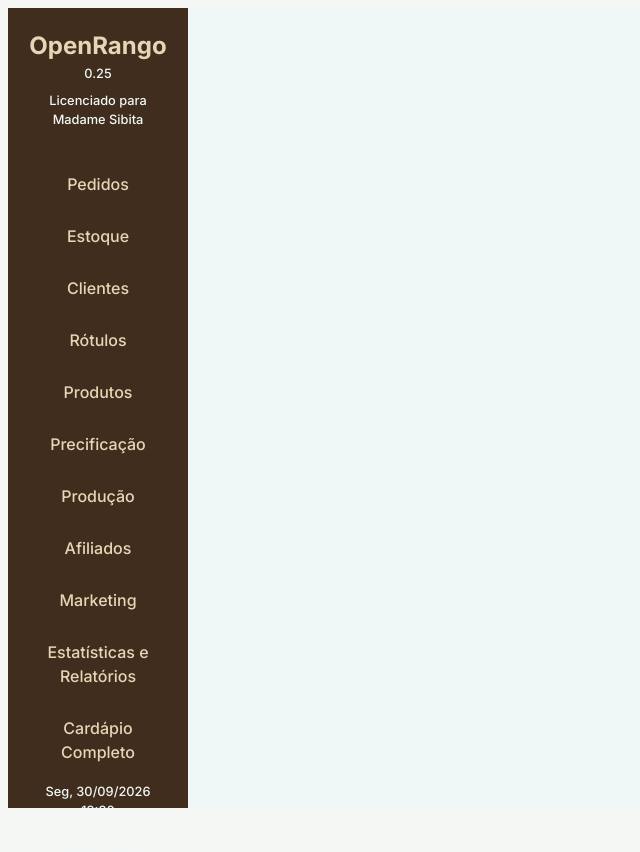
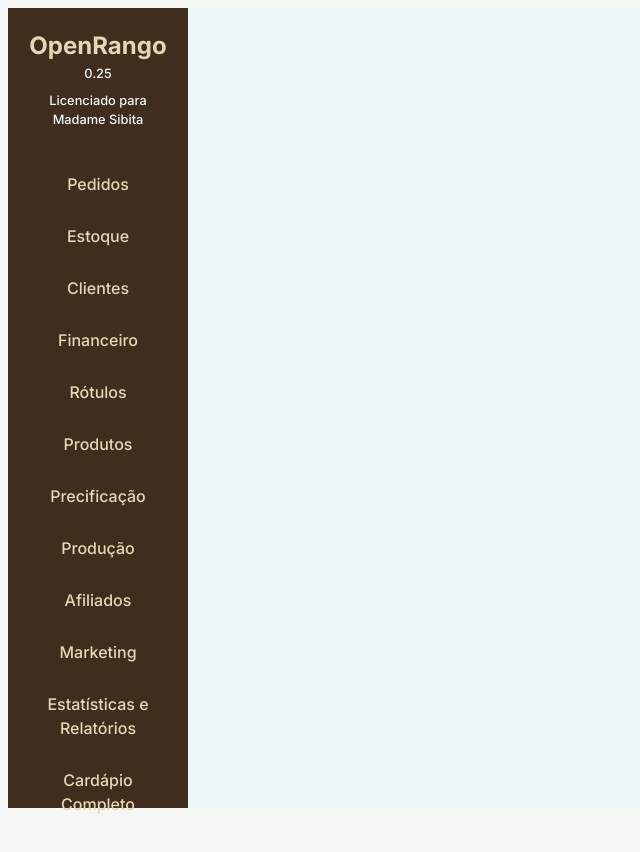
Before and after one commit to vasconcelos-fabiano/openrango, an Angular app in the folder frontend/: page /app in a window 1280 px wide. Shown: the top 852 px of the page, without its empty margins (0-640 px from the left). Built offline with nearby package versions, Linux system fonts and the light colour scheme; no server answers.

Commit message:
Add server-synchronized date and time to sidebar

```diff
--- a/frontend/src/app/app.routes.ts
+++ b/frontend/src/app/app.routes.ts
@@ -32,6 +32,10 @@ export const routes: Routes = [
         component: NotImplemented,
       },
       {
+        path: 'financeiro',
+        component: NotImplemented,
+      },
+      {
         path: 'rotulos',
         component: NotImplemented,
       },
--- a/frontend/src/app/layouts/main-layout/main-layout.html
+++ b/frontend/src/app/layouts/main-layout/main-layout.html
@@ -21,6 +21,9 @@
                 </li>
                 <li class="nav-item">
                     <a routerLink="/app/clientes" class="nav-link">Clientes</a>
+                </li>
+                <li class="nav-item">
+                    <a routerLink="/app/financeiro" class="nav-link">Financeiro</a>
                 </li>
                 <li class="nav-item">
                     <a routerLink="/app/rotulos" class="nav-link">Rótulos</a>
@@ -50,7 +53,9 @@
         </nav>
         <div class="sidebar-footer">
             <div class="sidebar-footer">
-                <p class="sidebar-date">Seg, 30/09/2026 19:30</p>
+                <p class="sidebar-date">
+                    {{ currentDateTime }}
+                </p>
                 <p>Logado como:</p>
                 <p>Fabiano Vasconcelos [001]</p>
                 <button class="logout-button" type="button">
--- a/frontend/src/app/layouts/main-layout/main-layout.ts
+++ b/frontend/src/app/layouts/main-layout/main-layout.ts
@@ -1,5 +1,6 @@
 import { Component } from "@angular/core";
 import { RouterOutlet, RouterLink } from "@angular/router";
+import { HttpClient } from "@angular/common/http";
 
 @Component({
   selector: "app-main-layout",
@@ -9,7 +10,30 @@ import { RouterOutlet, RouterLink } from "@angular/router";
 })
 export class MainLayout {
   sidebarAberta = false;
+  currentDateTime = '';
+  constructor(private http: HttpClient) {
+    this.loadServerDateTime();
+  }
+  loadServerDateTime() {
+    this.http.get<any>('http://192.168.18.9:8000/horario').subscribe((response) => {
+      this.currentDateTime = new Date(response.datetime).toLocaleString('pt-BR', {
+        weekday: 'short',
+        day: '2-digit',
+        month: '2-digit',
+        year: 'numeric',
+        hour: '2-digit',
+        minute: '2-digit',
+      });
+
+      this.currentDateTime =
+        this.currentDateTime.charAt(0).toUpperCase() +
+        this.currentDateTime.slice(1);
+      console.log('SIDEBAR:', this.currentDateTime);
+
+    });
+  }
+
   alternarSidebar() {
-  this.sidebarAberta = !this.sidebarAberta;
+    this.sidebarAberta = !this.sidebarAberta;
+  }
 }
-}
--- a/frontend/src/app/pages/pedidos/pedidos.ts
+++ b/frontend/src/app/pages/pedidos/pedidos.ts
@@ -299,7 +299,25 @@ export class Pedidos {
           "",
           `*TOTAL DO PEDIDO: R$${this.formatCurrency(totals.total)}*`,
           "",
-          SEP,
+          SEP
+        );
+
+        if (this.paymentType) {
+          const paymentLabels: Record<string, string> = {
+            pix: 'PIX',
+            credito: 'Crédito',
+            debito: 'Débito',
+            cash: 'Cash',
+            voucher: 'Voucher',
+            'vr-va': 'VR/VA'
+          };
+
+          noteLines.push(
+            "",
+            `*Forma de Pagamento:* ${paymentLabels[this.paymentType]}`
+          );
+        } else {
+          noteLines.push(
             "",
             "*Formas de Pagamento:*",
             "💳 *No cartão:* Crédito e Débito",
@@ -308,6 +326,7 @@ export class Pedidos {
             "",
             "Como você prefere pagar?"
           );
+        }
 
         this.orderNote = noteLines.join('\n');
         this.cdr.markForCheck();
```
Lines whose indentation alone changed are shown as unchanged.
